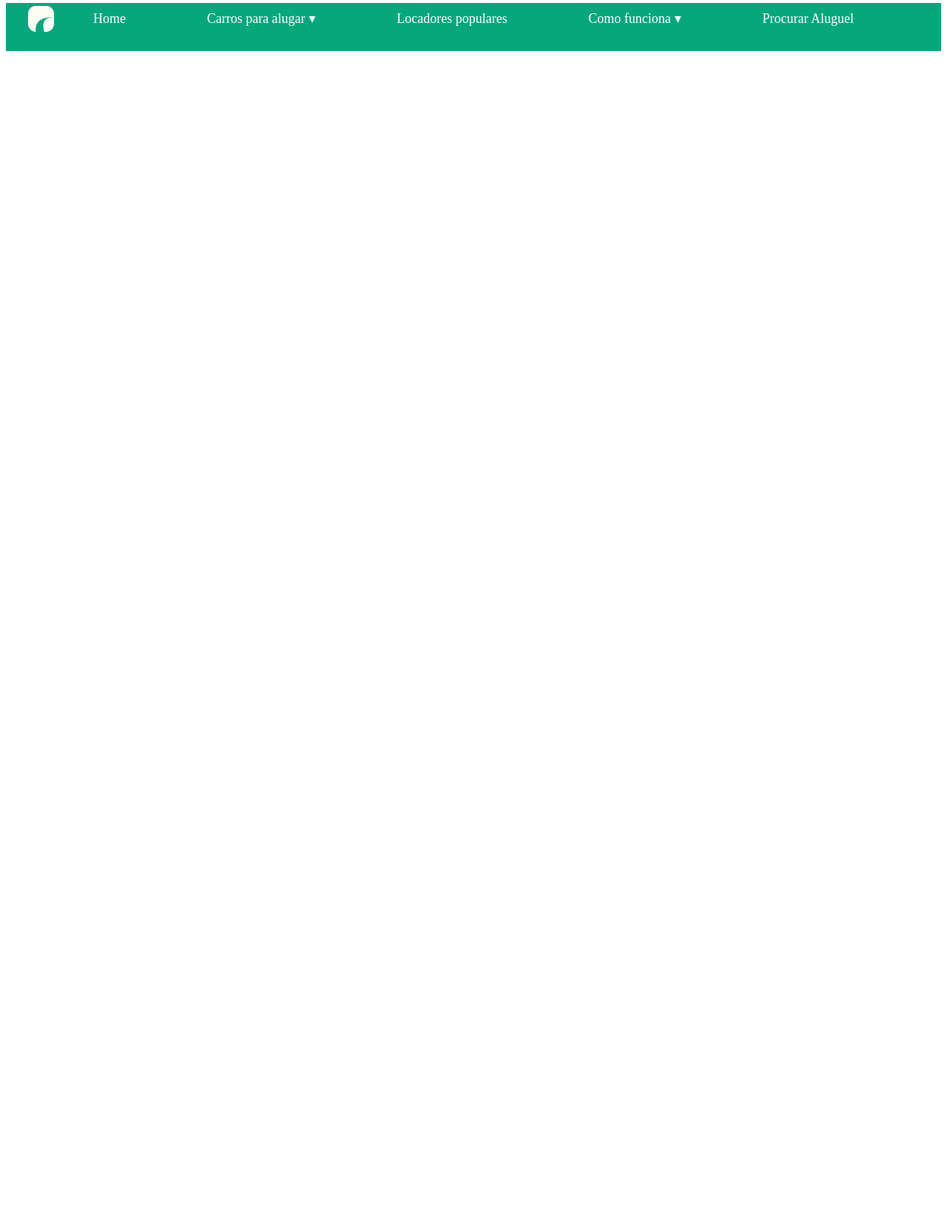
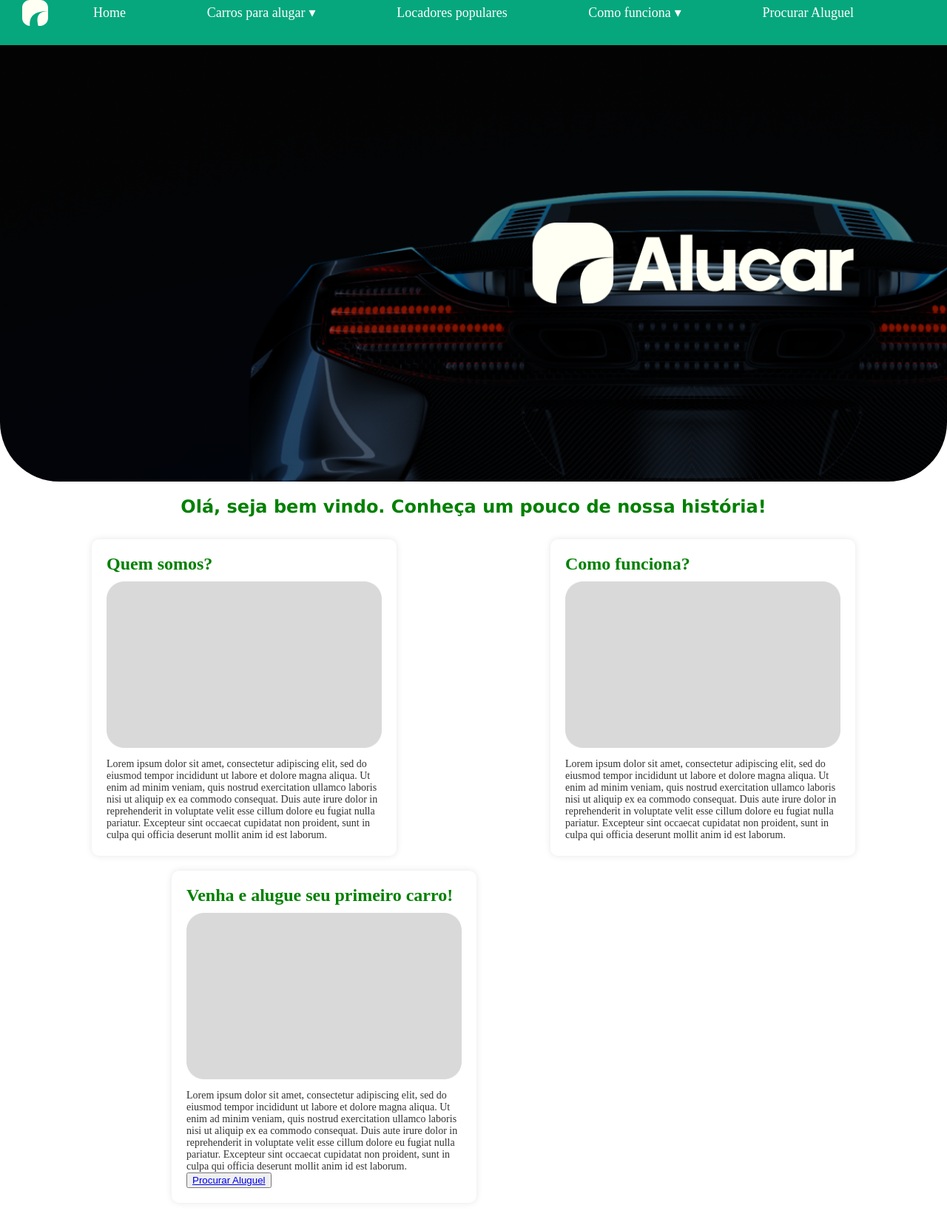
Before and after one commit to nicolasnebredun/AluguelCarros, a PHP site: page / in a window 1280 px wide. Shown: the whole page at 74% size. Before the commit the page ends 69 px from the top, so only its background shows below. Run offline with PHP 8.4, Linux system fonts and the light colour scheme.

Commit message:
Adição de para alugarcss, carrosparaalugar php, alteração em conexao e index

```diff
--- a/ALUCAR/conexao.php
+++ b/ALUCAR/conexao.php
@@ -9,3 +9,5 @@ $conexao = mysqli_connect($servidor, $usuario, $senha, $dbname);
 if (!$conexao) {
     die("Erro ao realizar conexão com banco de dados: " . mysqli_connect_error());
 }
+
+?>
--- a/ALUCAR/index.html
+++ b/ALUCAR/index.html
@@ -1,5 +1,6 @@
 <!DOCTYPE html>
 <html lang="pt-br">
+
 <head>
   <meta charset="UTF-8" />
   <meta name="viewport" content="width=device-width, initial-scale=1.0" />
@@ -7,30 +8,18 @@
   <link rel="stylesheet" href="./style/style.css" />
   <link rel="stylesheet" href="./style/styleguide.css" />
 </head>
+
 <body>
   <div class="logo-img">
-      <img
-        src="./assets/LOGO SIMBOLO - BRANCO.svg"
-        alt="logo cor branco limao"
-      />
+    <img src="./assets/LOGO SIMBOLO - BRANCO.svg" alt="logo cor branco limao" />
   </div>
   <nav id="menu">
     <div class="menu-navigation">
-        <input
-          type="checkbox"
-          id="responsive-menu"
-          onclick="updatemenu()"
-        /><label></label>
+      <input type="checkbox" id="responsive-menu" onclick="updatemenu()" /><label></label>
       <ul>
-          <li><a href="http://">Home</a></li>
+        <li><a href="./index.html">Home</a></li>
         <li>
-            <a class="dropdown-arrow" href="http://">Carros para alugar</a>
-            <ul class="sub-menus">
-              <li><a class="botao-menu" href="http://">Item 1</a></li>
-              <li><a class="botao-menu" href="http://">Item 2</a></li>
-              <li><a class="botao-menu" href="http://">Item 3</a></li>
-              <li><a class="botao-menu" href="http://">Item 4</a></li>
-            </ul>
+          <a class="dropdown-arrow" href="./carrosParaAlugar.php">Carros para alugar</a>
         </li>
         <li><a href="http://">Locadores populares</a></li>
         <li>
@@ -45,7 +34,46 @@
       </ul>
     </div>
   </nav>
-
+  <header>
+    <div class="logo">
+    </div>
+  </header>
+  <main>
+    <section class="welcome-section">
+      <h1>Olá, seja bem vindo. Conheça um pouco de nossa história!</h1>
+    </section>
+    <section class="info-section">
+      <div class="info-box">
+        <h2>Quem somos?</h2>
+        <img src="assets/Rectangle 4.png" alt="Quem somos">
+        <p>Lorem ipsum dolor sit amet, consectetur adipiscing elit, sed do eiusmod tempor incididunt ut labore et dolore
+          magna aliqua. Ut enim ad minim veniam, quis nostrud exercitation ullamco laboris nisi ut aliquip ex ea commodo
+          consequat. Duis aute irure dolor in reprehenderit in voluptate velit esse cillum dolore eu fugiat nulla
+          pariatur. Excepteur sint occaecat cupidatat non proident, sunt in culpa qui officia deserunt mollit anim id
+          est laborum.</p>
+      </div>
+      <div class="info-box">
+        <h2>Como funciona?</h2>
+        <img src="assets/Rectangle 4-1.png" alt="Como funciona">
+        <p>Lorem ipsum dolor sit amet, consectetur adipiscing elit, sed do eiusmod tempor incididunt ut labore et dolore
+          magna aliqua. Ut enim ad minim veniam, quis nostrud exercitation ullamco laboris nisi ut aliquip ex ea commodo
+          consequat. Duis aute irure dolor in reprehenderit in voluptate velit esse cillum dolore eu fugiat nulla
+          pariatur. Excepteur sint occaecat cupidatat non proident, sunt in culpa qui officia deserunt mollit anim id
+          est laborum.</p>
+      </div>
+      <div class="info-box">
+        <h2>Venha e alugue seu primeiro carro!</h2>
+        <img src="assets/Rectangle 4-2.png" alt="Venha e alugue seu primeiro carro">
+        <p>Lorem ipsum dolor sit amet, consectetur adipiscing elit, sed do eiusmod tempor incididunt ut labore et dolore
+          magna aliqua. Ut enim ad minim veniam, quis nostrud exercitation ullamco laboris nisi ut aliquip ex ea commodo
+          consequat. Duis aute irure dolor in reprehenderit in voluptate velit esse cillum dolore eu fugiat nulla
+          pariatur. Excepteur sint occaecat cupidatat non proident, sunt in culpa qui officia deserunt mollit anim id
+          est laborum.</p>
+          <button><a href="orderlist.php">Procurar Aluguel</button>
+      </div>
+    </section>
+  </main>
   <script src="./js/menu.js"></script>
 </body>
+
 </html>
--- a/ALUCAR/orderlist.php
+++ b/ALUCAR/orderlist.php
@@ -83,8 +83,8 @@ require 'conexao.php';
 
         $plataforma = mysqli_real_escape_string($conexao, $_GET['plataforma']);
         $query = mysqli_real_escape_string($conexao, $_GET['query']);
-        $consulta = "SELECT * FROM aluguel WHERE $plataforma LIKE '%$query%'";
-        $consulta2 = "SELECT * FROM aluguel WHERE $plataforma LIKE '%$query%'";
+        $consulta = "SELECT * FROM alugueis WHERE $plataforma LIKE '%$query%'";
+        $consulta2 = "SELECT * FROM alugueis WHERE $plataforma LIKE '%$query%'";
         $executaConsulta = mysqli_query($conexao, $consulta);
         $executaConsulta2 = mysqli_query($conexao, $consulta2);
 
--- a/ALUCAR/style/style.css
+++ b/ALUCAR/style/style.css
@@ -1,9 +1,15 @@
 @import url("./styleguide.css");
+
+* {
+	margin: 0;
+}
+
 .logo-img {
-    margin-bottom: -54px;
-    height: 50px !important;
-    margin-left: 30px;
+	margin-bottom: -54px;
+	height: 50px !important;
+	margin-left: 30px;
 }
+
 .plataforma {
 	margin-top: 10px;
 }
@@ -11,31 +17,37 @@
 .botao-menu {
 	font-family: JetBrains Mono;
 }
+
 #menu {
 	background: #06A77D;
 	height: 65px;
 	border-radius: 0px;
 }
-#menu ul, #menu li {
+
+#menu ul,
+#menu li {
 	margin: 0 auto;
 	height: 90%;
 	padding: 0;
 	list-style: none
 }
+
 #menu ul {
 	width: 95%;
 	text-align: center;
 	font-family: 'Courier New', Courier, monospace;
 
 }
+
 #menu li {
 	display: inline-block;
 	position: relative;
 	margin-top: -1px;
 }
+
 #menu a {
 
-	display:inline;
+	display: inline;
 	line-height: 45px;
 	padding: 0 50px;
 	text-decoration: none;
@@ -44,16 +56,19 @@
 	font-family: JetBrains Mono;
 
 }
+
 #menu a.dropdown-arrow:after {
 	content: "\25BE";
 	margin-left: 5px;
 	text-align: center;
 }
+
 #menu li a:hover {
 	color: #0099CC;
 	background: #F2F2F2;
 	margin-top: 10;
 }
+
 #menu input {
 	display: none;
 	margin: 0;
@@ -63,6 +78,7 @@
 	opacity: 0;
 	cursor: pointer
 }
+
 #menu label {
 	display: none;
 	line-height: 45px;
@@ -70,13 +86,15 @@
 	position: absolute;
 	left: 35px
 }
+
 #menu label:before {
 	font-size: 1.6em;
 	color: #FFFFFF;
 	content: "\2261";
 	margin-left: 20px;
 }
-#menu ul.sub-menus{
+
+#menu ul.sub-menus {
 
 	font-family: JetBrains Mono;
 	height: auto;
@@ -89,6 +107,7 @@
 	margin-right: -40px;
 
 }
+
 #menu ul.sub-menus li {
 	display: block;
 	text-align: center;
@@ -96,6 +115,7 @@
 	margin-right: -18px;
 
 }
+
 #menu ul.sub-menus a {
 	color: #2A6AC0;
 	font-size: 16px;
@@ -105,23 +125,135 @@
 
 
 }
+
 #menu li:hover ul.sub-menus {
 	display: block;
 	text-align: center;
 }
-#menu ul.sub-menus a:hover{
+
+#menu ul.sub-menus a:hover {
 	background: #F2F2F2;
 	color: #2A6AC0;
 }
-@media screen and (max-width: 800px){
-	#menu {position:relative}
-	#menu ul {background:#FFFFF3;position:absolute;top:100%;right:0;left:0;z-index:3;height:auto;display:none;text-align:left;}
-	#menu ul.sub-menus {width: 95%;position:static;}
-	#menu ul.sub-menus a {padding-left:30px;}
-	#menu li {display:block;float:none;width:auto;}
-	#menu input, #menu label {position:absolute;top:0;left:0;display:block}
-	#menu input {z-index:4}
-	#menu input:checked + label {color:#FFFFFF}
-	#menu input:checked + label:before {content:"\00d7"}
-	#menu input:checked ~ ul {display:block}
+
+@media screen and (max-width: 800px) {
+	#menu {
+		position: relative
+	}
+
+	#menu ul {
+		background: #FFFFF3;
+		position: absolute;
+		top: 100%;
+		right: 0;
+		left: 0;
+		z-index: 3;
+		height: auto;
+		display: none;
+		text-align: left;
+	}
+
+	#menu ul.sub-menus {
+		width: 95%;
+		position: static;
+	}
+
+	#menu ul.sub-menus a {
+		padding-left: 30px;
+	}
+
+	#menu li {
+		display: block;
+		float: none;
+		width: auto;
+	}
+
+	#menu input,
+	#menu label {
+		position: absolute;
+		top: 0;
+		left: 0;
+		display: block
+	}
+
+	#menu input {
+		z-index: 4
+	}
+
+	#menu input:checked+label {
+		color: #FFFFFF
+	}
+
+	#menu input:checked+label:before {
+		content: "\00d7"
+	}
+
+	#menu input:checked~ul {
+		display: block
+	}
 }
+
+header {
+	background-image: url("../assets/Group\ 1.png");
+	background-size: cover;
+	font-family: Cambria, Cochin, Georgia, Times, 'Times New Roman', serif;
+	padding: 20px 0;
+	text-align: center;
+	height: 550px;
+	border-radius: 0px 0px 80px 80px;
+};
+
+
+header .logo img {
+	width: 150px;
+}
+
+main {
+	padding: 20px;
+	text-align: center;
+}
+
+.welcome-section {
+	margin-bottom: 20px;
+}
+
+.welcome-section h1 {
+	font-family: 'Lucida Sans', 'Lucida Sans Regular', 'Lucida Grande', 'Lucida Sans Unicode', Geneva, Verdana, sans-serif;
+	color: #008000;
+	font-size: 24px;
+	margin-bottom: 20px;
+}
+
+.info-section {
+	display: flex;
+	flex-wrap: wrap;
+	justify-content: space-around;
+}
+
+.info-box {
+	background-color: #fff;
+	border-radius: 10px;
+	box-shadow: 0 0 10px rgba(0,0,0,0.1);
+	padding: 20px;
+	margin: 10px;
+	width: 30%;
+	min-width: 250px;
+	text-align: left;
+}
+
+.info-box h2 {
+	color: #008000;
+	margin-bottom: 10px;
+}
+
+.info-box img {
+	width: 100%;
+	height: auto;
+	border-radius: 10px;
+	margin-bottom: 10px;
+}
+
+.info-box p {
+	color: #333;
+	font-size: 14px;
+}
```
Also changed, not shown: ALUCAR/carrosParaAlugar.php (added, +72 -0 lines), ALUCAR/style/paraalugar.css (added, +70 -0 lines), ALUCAR/assets/Group 1.png (added), ALUCAR/assets/Rectangle 4-1.png (added), ALUCAR/assets/Rectangle 4-2.png (added), ALUCAR/assets/Rectangle 4.png (added), ALUCAR/assets/Rectangle 5-1.png (added), ALUCAR/assets/Rectangle 5-2.png (added), ALUCAR/assets/Rectangle 5.png (added). Lines whose indentation alone changed are shown as unchanged.
